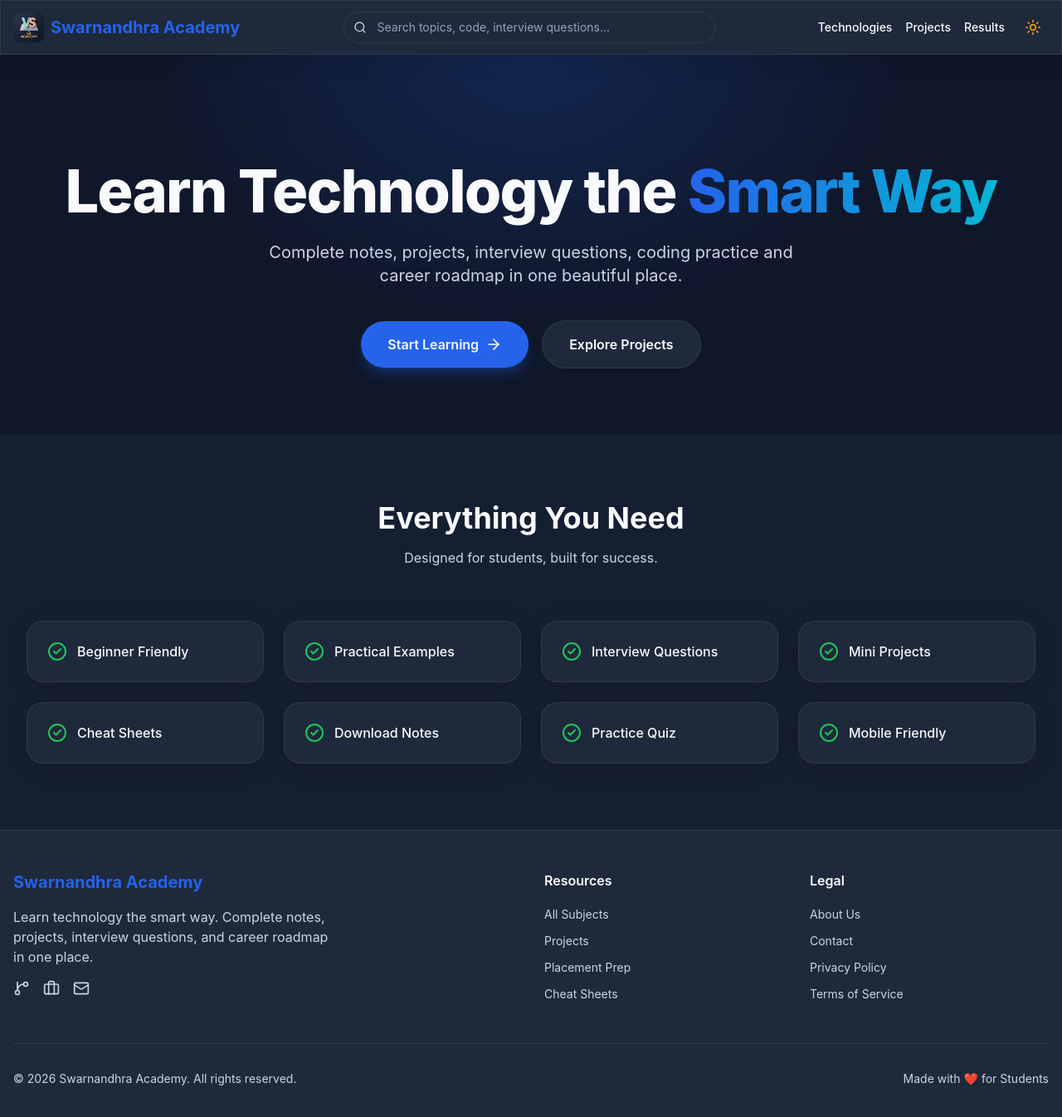
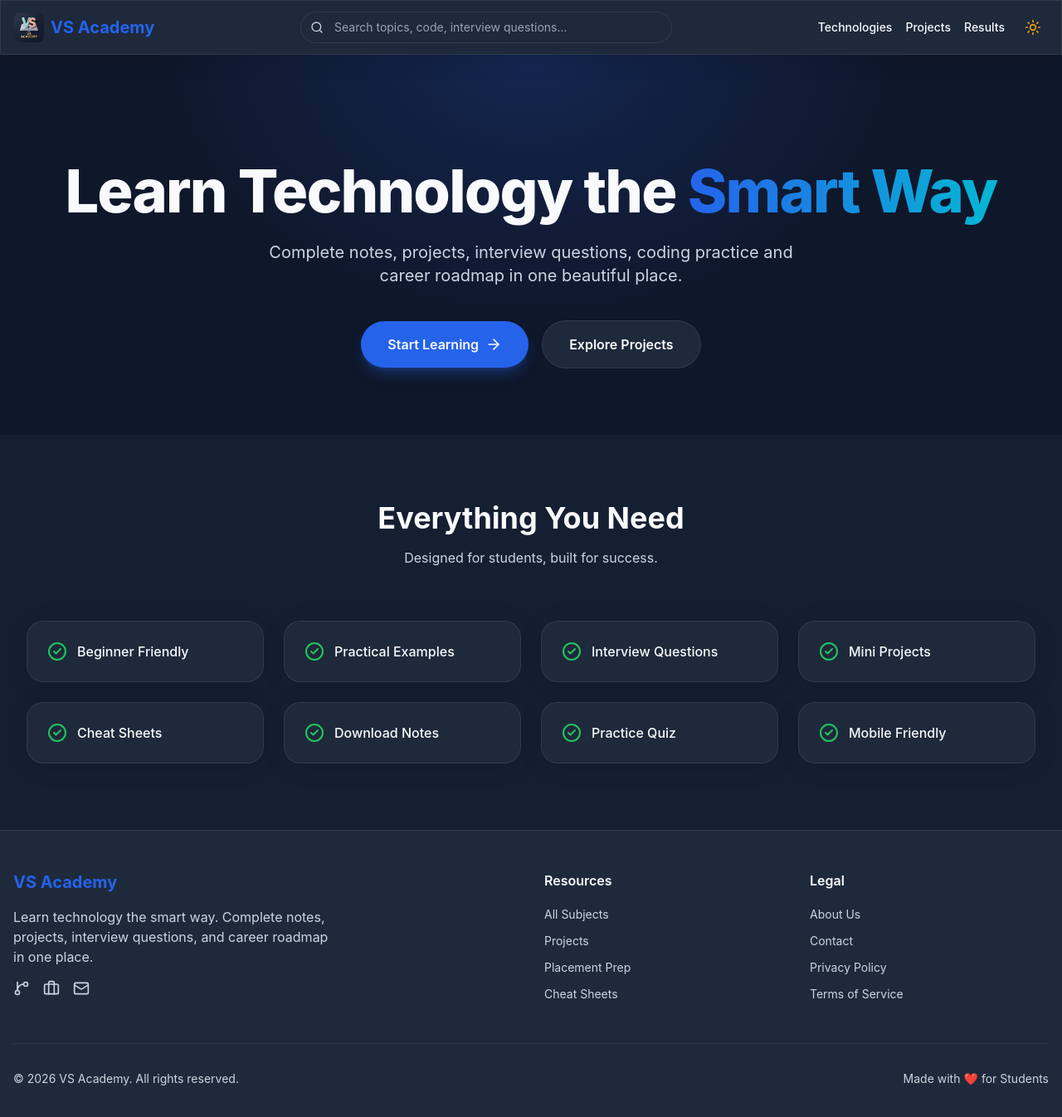
Before and after one commit to studrise-team/VS-academy, a React (Vite) app: page / in a window 1280 px wide. Shown: the top 1346 px of the page at 83% size. Built offline with nearby package versions, Linux system fonts and the light colour scheme; no server answers.

Commit message:
chore: rename project from swarnandhra-academy to vs-academy

```diff
--- a/index.html
+++ b/index.html
@@ -4,7 +4,7 @@
     <meta charset="UTF-8" />
     <link rel="icon" type="image/png" href="/logo.png" />
     <meta name="viewport" content="width=device-width, initial-scale=1.0" />
-    <title>Swarnandhra Academy</title>
+    <title>VS Academy</title>
   </head>
   <body>
     <div id="root"></div>
--- a/package.json
+++ b/package.json
@@ -1,5 +1,5 @@
 {
-  "name": "swarnandhra-academy",
+  "name": "vs-academy",
   "private": true,
   "version": "0.0.0",
   "type": "module",
--- a/src/components/layout/Footer.jsx
+++ b/src/components/layout/Footer.jsx
@@ -7,7 +7,7 @@ export function Footer() {
       <div className="container mx-auto px-4 py-12">
         <div className="grid grid-cols-1 md:grid-cols-4 gap-8">
           <div className="md:col-span-2">
-            <h3 className="text-xl font-bold text-primary mb-4">Swarnandhra Academy</h3>
+            <h3 className="text-xl font-bold text-primary mb-4">VS Academy</h3>
             <p className="text-textSecondary mb-4 max-w-sm">
               Learn technology the smart way. Complete notes, projects, interview questions, and career roadmap in one place.
             </p>
@@ -38,7 +38,7 @@ export function Footer() {
         </div>
         <div className="mt-12 pt-8 border-t border-borderGlass text-center flex flex-col md:flex-row justify-between items-center">
           <p className="text-sm text-textSecondary">
-            © {new Date().getFullYear()} Swarnandhra Academy. All rights reserved.
+            © {new Date().getFullYear()} VS Academy. All rights reserved.
           </p>
           <p className="text-sm text-textSecondary mt-2 md:mt-0 flex items-center">
             Made with <span className="text-danger mx-1">❤️</span> for Students
--- a/src/components/layout/Navbar.jsx
+++ b/src/components/layout/Navbar.jsx
@@ -22,7 +22,7 @@ export function Navbar() {
       <div className="container mx-auto px-4 h-16 flex items-center justify-between">
         <Link to="/" className="flex items-center space-x-2 text-primary">
           <img src="/logo.png" alt="VS Academy Logo" className="w-9 h-9 object-contain rounded-lg" />
-          <span className="font-bold text-xl text-foreground">Swarnandhra Academy</span>
+          <span className="font-bold text-xl text-foreground">VS Academy</span>
         </Link>
 
 
```
Also changed, not shown: src/components/layout/# Swarnandhra Academy.txt (deleted), 1 other file (tests, documents, lock files or other folders).
